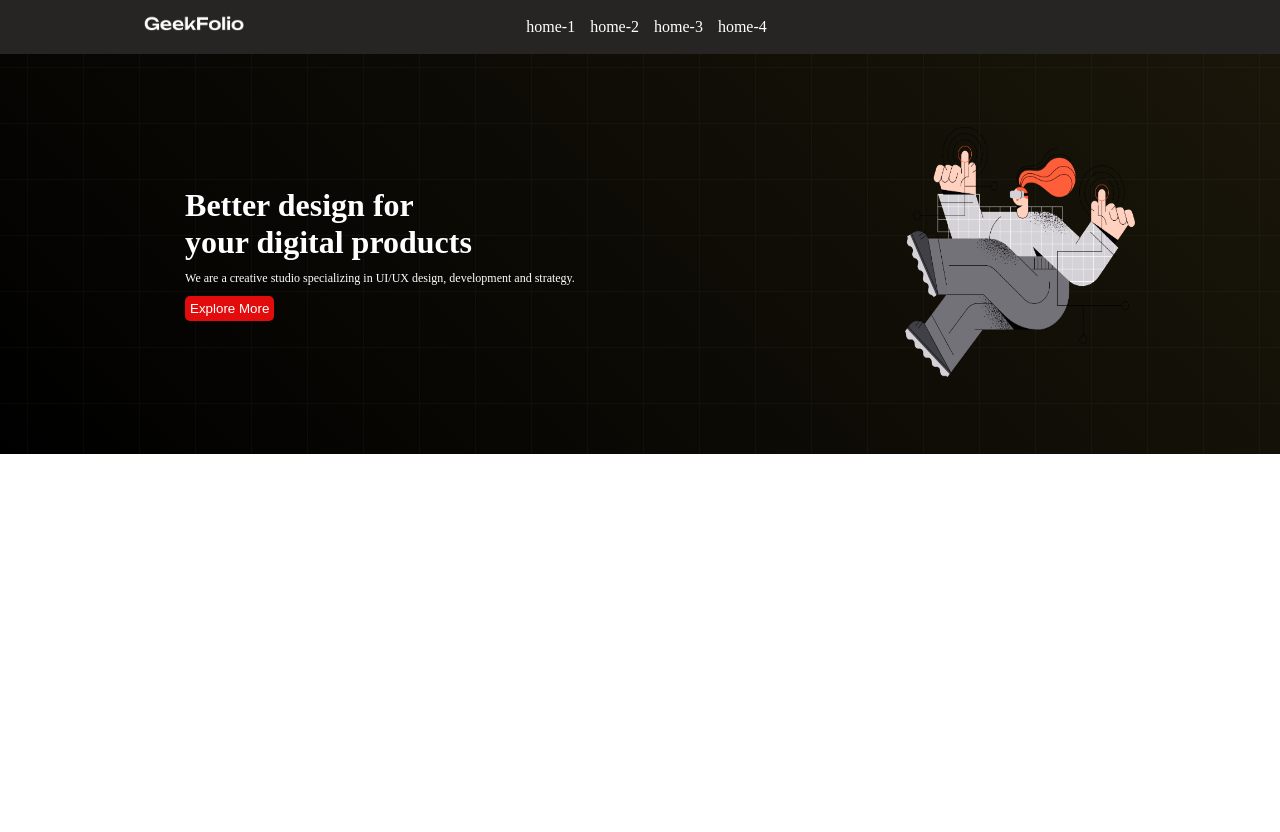
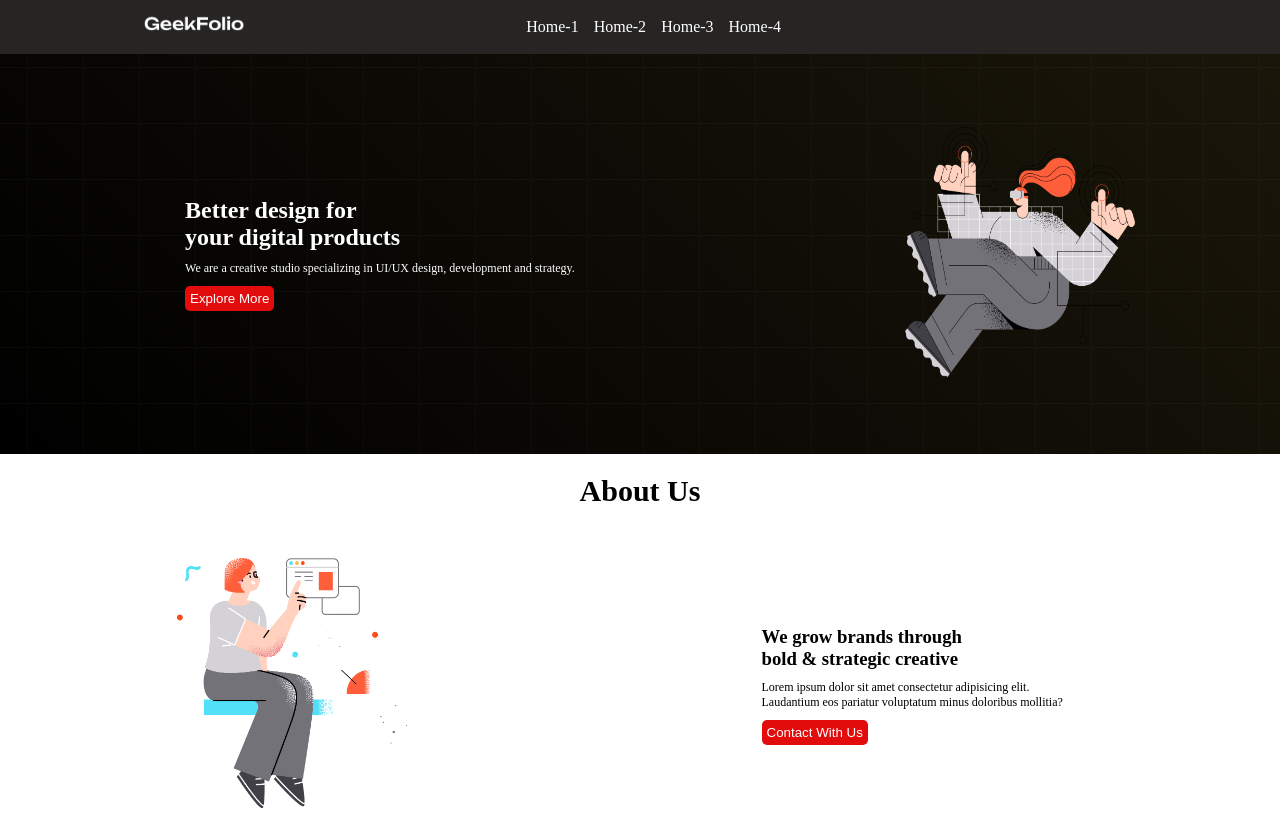
Before and after one commit to msasif2000/PH-Sample-Project, a plain HTML site: page index.html in a window 1280 px wide. Before the commit the page ends 800 px from the top, so only its background shows below. Drawn offline with Linux system fonts and the light colour scheme.

Commit message:
about done

```diff
--- a/index.html
+++ b/index.html
@@ -15,14 +15,17 @@
                 <img src="./logo/logo-light.png" alt="">
             </div>
             <div class="menus">
-                <li class="menu-design">home-1</li>
-                <li class="menu-design">home-2</li>
-                <li class="menu-design">home-3</li>
-                <li class="menu-design">home-4</li>
+                <li class="menu-design">Home-1</li>
+                <li class="menu-design">Home-2</li>
+                <li class="menu-design">Home-3</li>
+                <li class="menu-design">Home-4</li>
             </div>
         </nav>
     </header>
-    <!--banner design-->
+
+    <main>
+         <!--banner design section-->
+    <section>
         <div class="banner">
             <div class="content">
                 <h1>Better design for<br>your digital products</h1>
@@ -33,7 +36,25 @@
                 <img src="./images/banner.png" alt="">
             </div>
         </div>
-    <main></main>
+    </section>
+
+    <!--About us design-->
+    <section class="about">
+        <h1 class="head">About Us</h1>
+        <div class="about-container">
+            <div class="content">
+                <h3>We grow brands through<br>
+                    bold & strategic creative</h3>
+                <p>Lorem ipsum dolor sit amet consectetur adipisicing elit.<br> Laudantium eos pariatur voluptatum minus doloribus mollitia?</p>
+                <button class="btn">Contact With Us</button>
+            </div>
+            <div class="content-img">
+                <img src="./images/section.png" alt="image">
+            </div>
+
+        </div>
+    </section>
+    </main>
     <footer></footer>
 </body>
 </html>
--- a/style.css
+++ b/style.css
@@ -19,6 +19,7 @@
     list-style: none;
     display: flex;
     width: 50%;
+    justify-content: left;
 }
 .menu-design{
     margin-left: 15px;
@@ -59,3 +60,21 @@
     border: none;
     cursor: pointer;
 }
+.about{
+    /* height: 400px; */
+    color:rgb(0, 0, 0);
+    height: 150px;
+}
+.head{
+    margin-top: 20px;
+    text-align: center;
+    font-size: 30px;
+}
+.about-container{
+    display: flex;
+    justify-content: space-around;
+    align-items: center;
+    flex-direction: row-reverse;
+    margin-top: 30px;
+    padding: 20px;
+}
```
Lines whose indentation alone changed are shown as unchanged.
